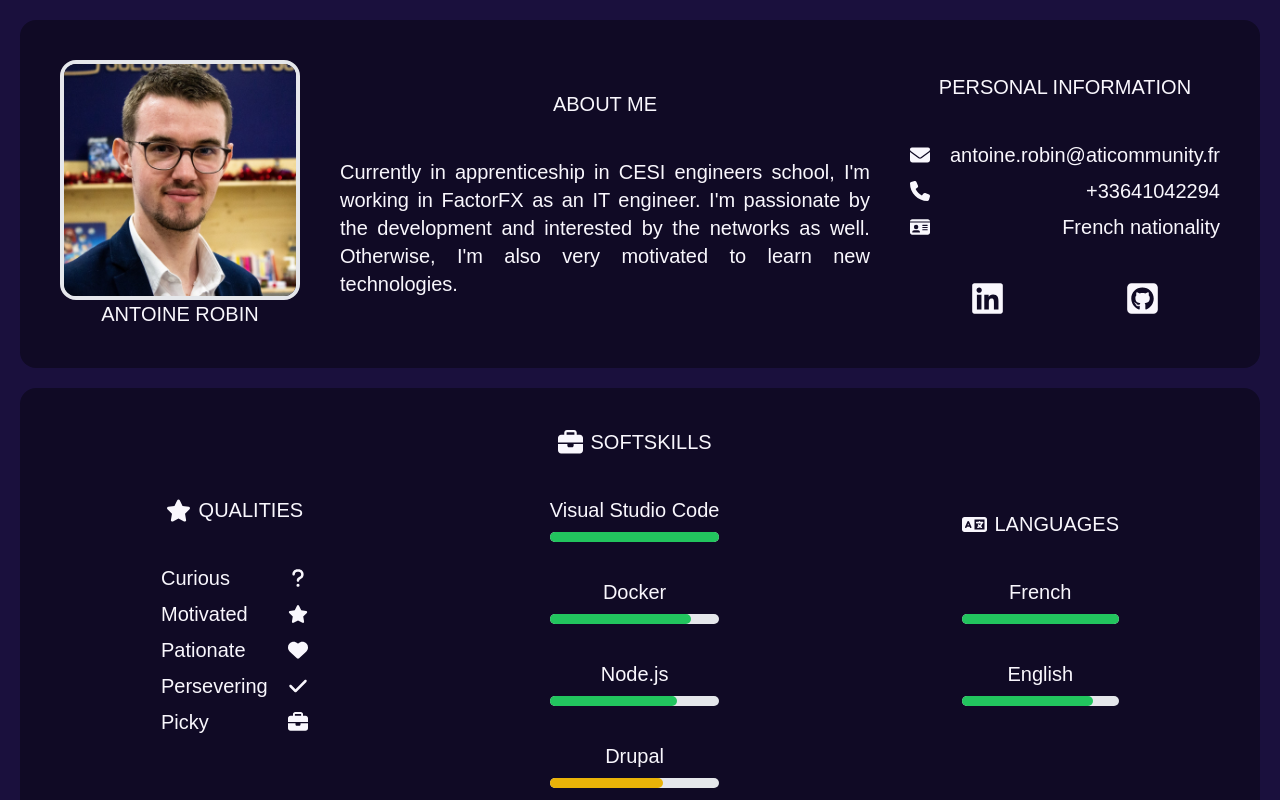
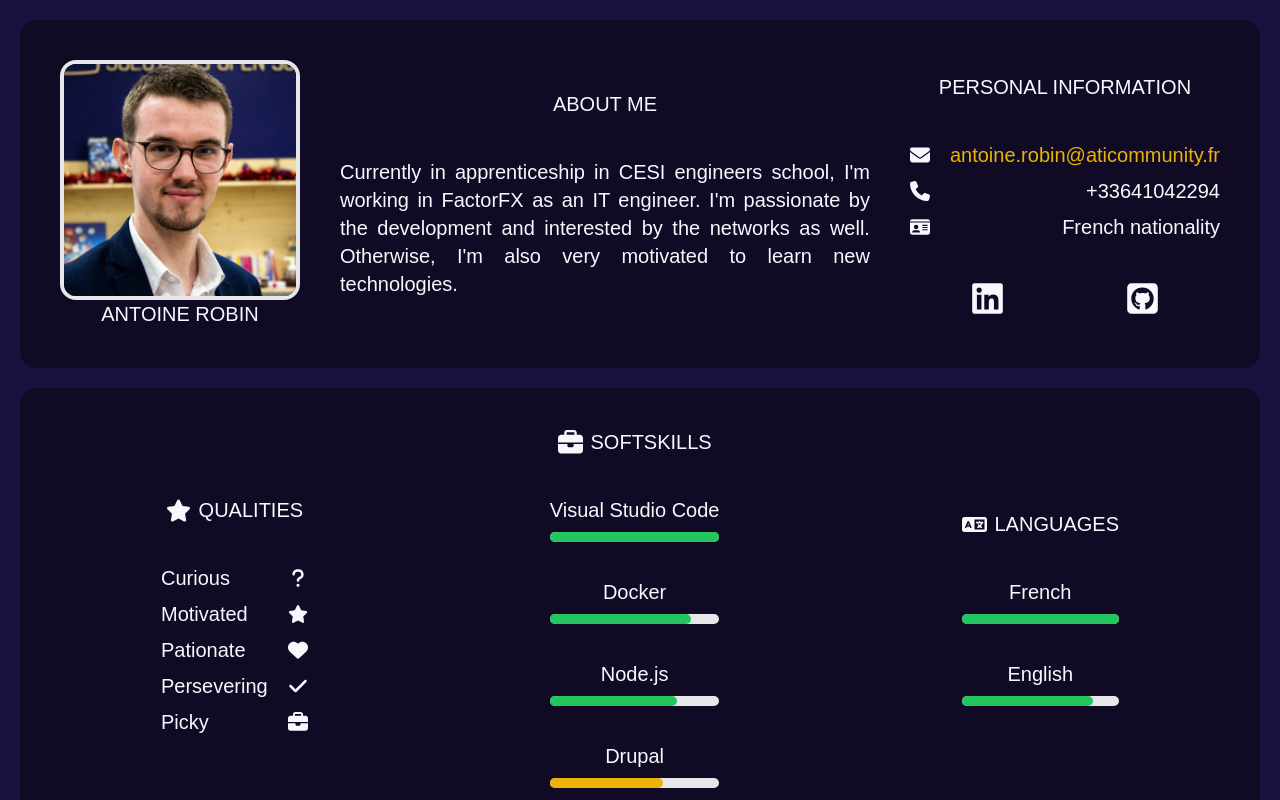
Before and after one commit to AtiCommunity/website_cv, a Next.js app: page / in a window 1280 px wide. In both pictures the pointer is over the link "antoine.robin@aticommunity.fr". Shown: the top 800 px of the page. Built offline with nearby package versions, Linux system fonts and the light colour scheme; a web font is replaced by a local one.

Commit message:
feat(links): add colors to links

```diff
--- a/src/styles/globals.css
+++ b/src/styles/globals.css
@@ -6,3 +6,7 @@
     text-align: center;
     text-transform: uppercase;
 }
+
+a:hover {
+    color: #eab308;
+}
```
Also changed, not shown: 1 other file (tests, documents, lock files or other folders).
